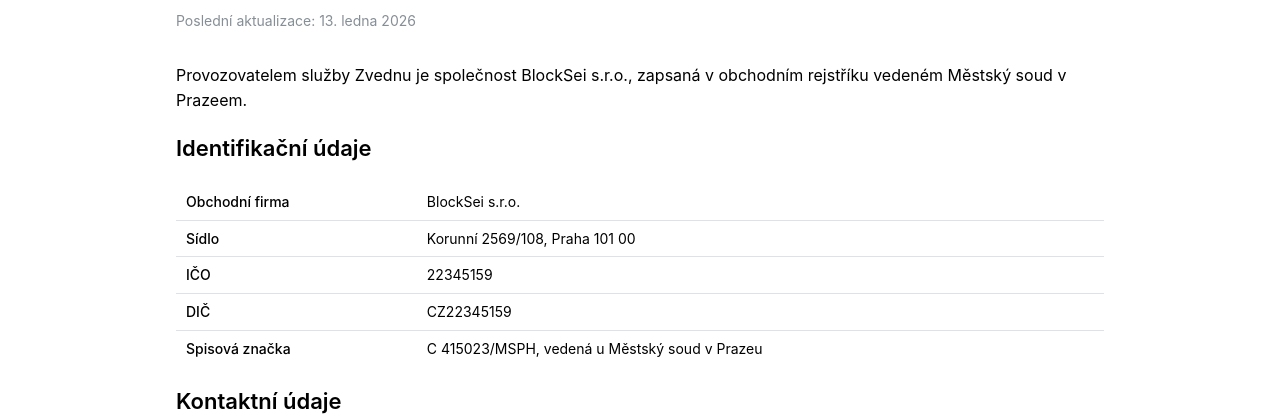
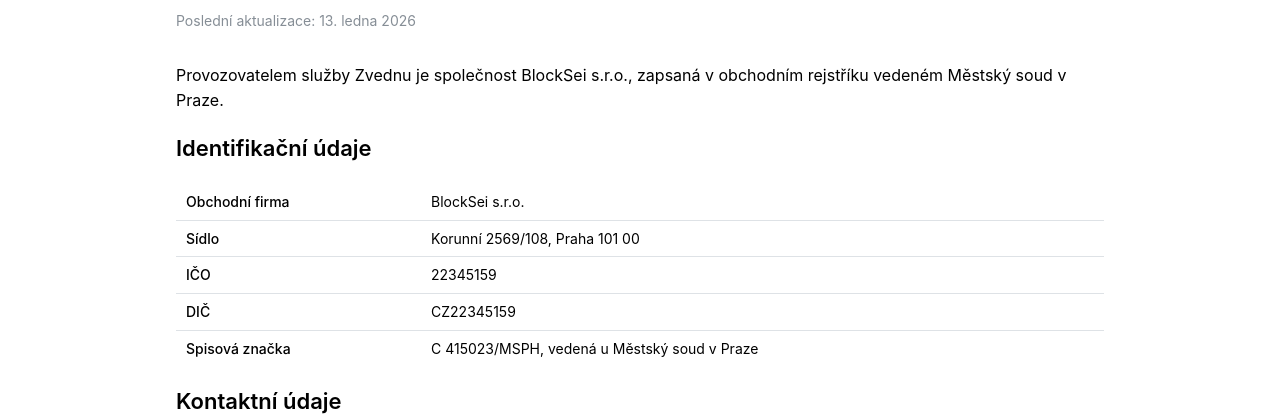
Before and after one commit to CoolLamer/karen, a React (Vite) app in the folder frontend/: page /informace-o-provozovateli in a window 1280 px wide. Shown: the part 171-587 px from the top of the page. Built offline with nearby package versions, Linux system fonts and the light colour scheme; no server answers.

Commit message:
Fix Contact Page

```diff
--- a/frontend/src/ui/landing/legal/CompanyInfoPage.tsx
+++ b/frontend/src/ui/landing/legal/CompanyInfoPage.tsx
@@ -21,7 +21,7 @@ export function CompanyInfoPage() {
       <Stack gap="lg">
         <Text>
           Provozovatelem služby Zvednu je společnost {COMPANY_INFO.name},
-          zapsaná v obchodním rejstříku vedeném {COMPANY_INFO.soud}em.
+          zapsaná v obchodním rejstříku vedeném {COMPANY_INFO.soud}.
         </Text>
 
         <Title order={2} size="h3">
@@ -49,7 +49,7 @@ export function CompanyInfoPage() {
             <Table.Tr>
               <Table.Td fw={500}>Spisová značka</Table.Td>
               <Table.Td>
-                {COMPANY_INFO.spisovaZnacka}, vedená u {COMPANY_INFO.soud}u
+                {COMPANY_INFO.spisovaZnacka}, vedená u {COMPANY_INFO.soud}
               </Table.Td>
             </Table.Tr>
           </Table.Tbody>
```
